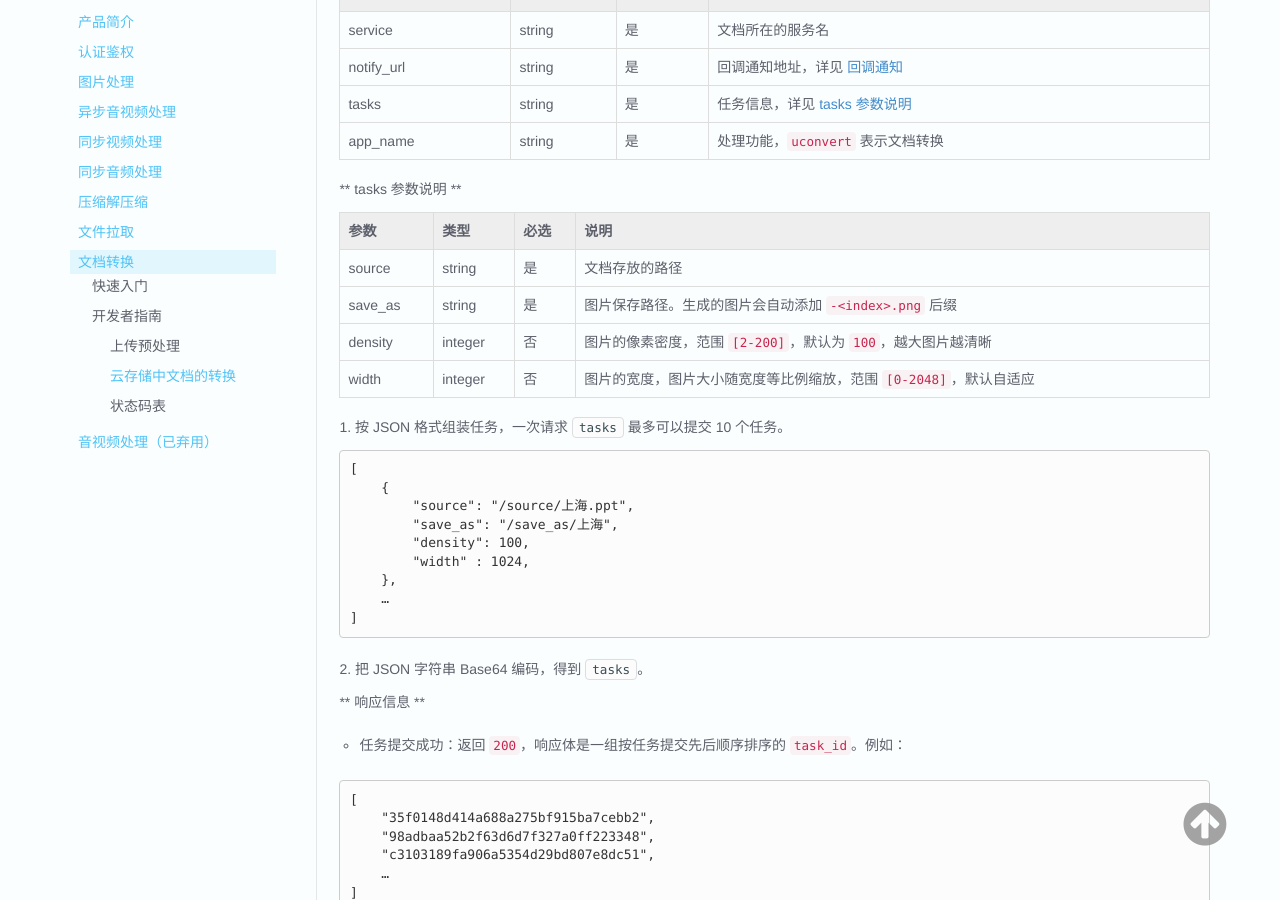
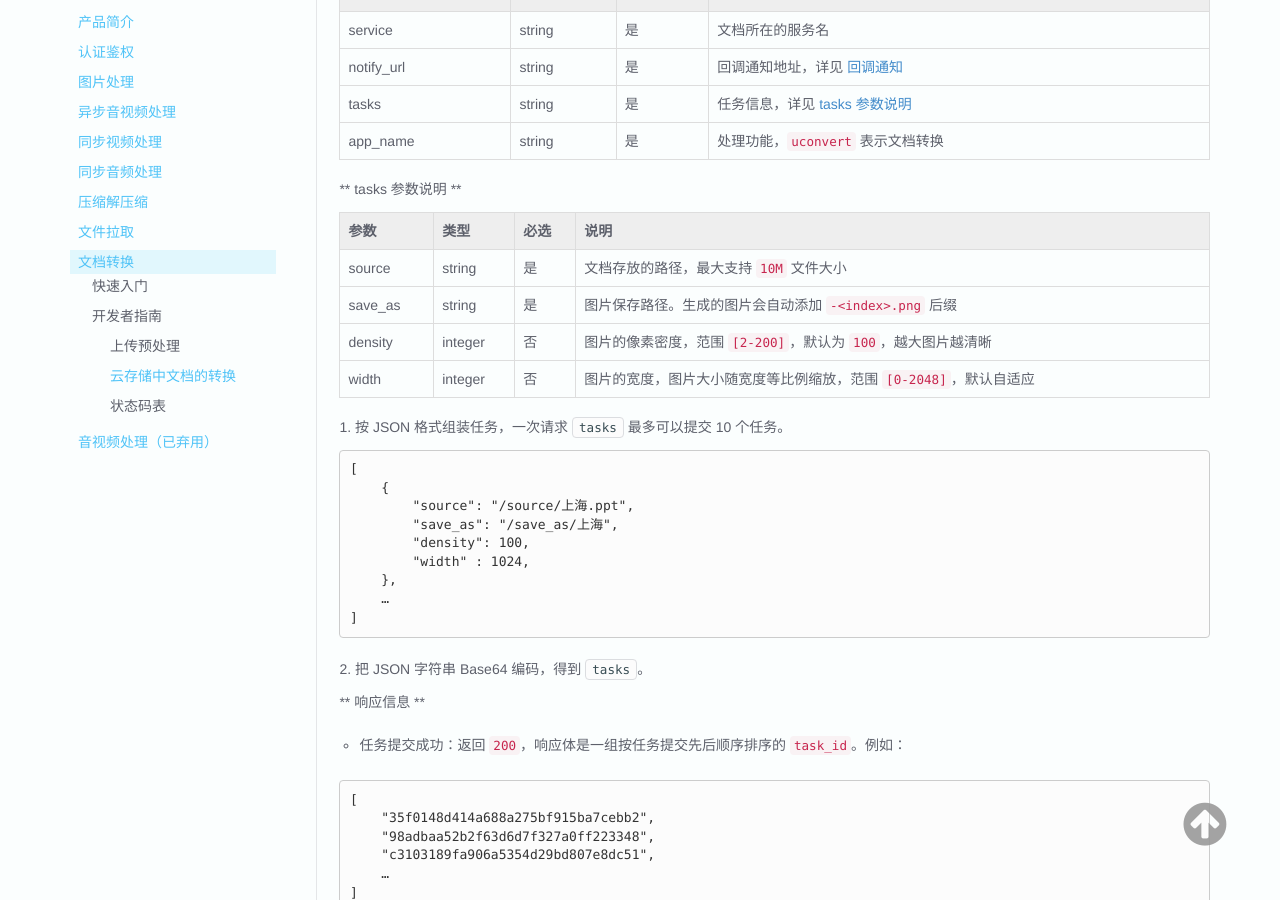
Before and after one commit to upyun/docs, an MkDocs documentation site: the page built from sources/cloud/uconvert.md, in a window 1280 px wide and 900 px high, scrolled down 1312 px. Built offline with MkDocs 1.6.1, drawn with Linux system fonts in a browser that asks for light colours; old or Windows-style settings are respelled for this version of MkDocs.

Commit message:
add max size

```diff
--- a/sources/cloud/uconvert.md
+++ b/sources/cloud/uconvert.md
@@ -71,7 +71,7 @@ curl -X POST \
 
 | 参数       		| 类型       	| 必选  	| 说明                              	|
 |-------------------|---------------|-------|-----------------------------------|
-| source       		| string       	| 是   	| 文档存放的路径         			|
+| source       		| string       	| 是   	| 文档存放的路径，最大支持 `10M` 文件大小               |
 | save_as           | string       	| 是   	| 图片保存路径。生成的图片会自动添加 `-<index>.png` 后缀 |
 | density          	| integer      	| 否   	| 图片的像素密度，范围 `[2-200]`，默认为 `100`，越大图片越清晰 |
 | width          	| integer      	| 否   	| 图片的宽度，图片大小随宽度等比例缩放，范围 `[0-2048]`，默认自适应 |
```
